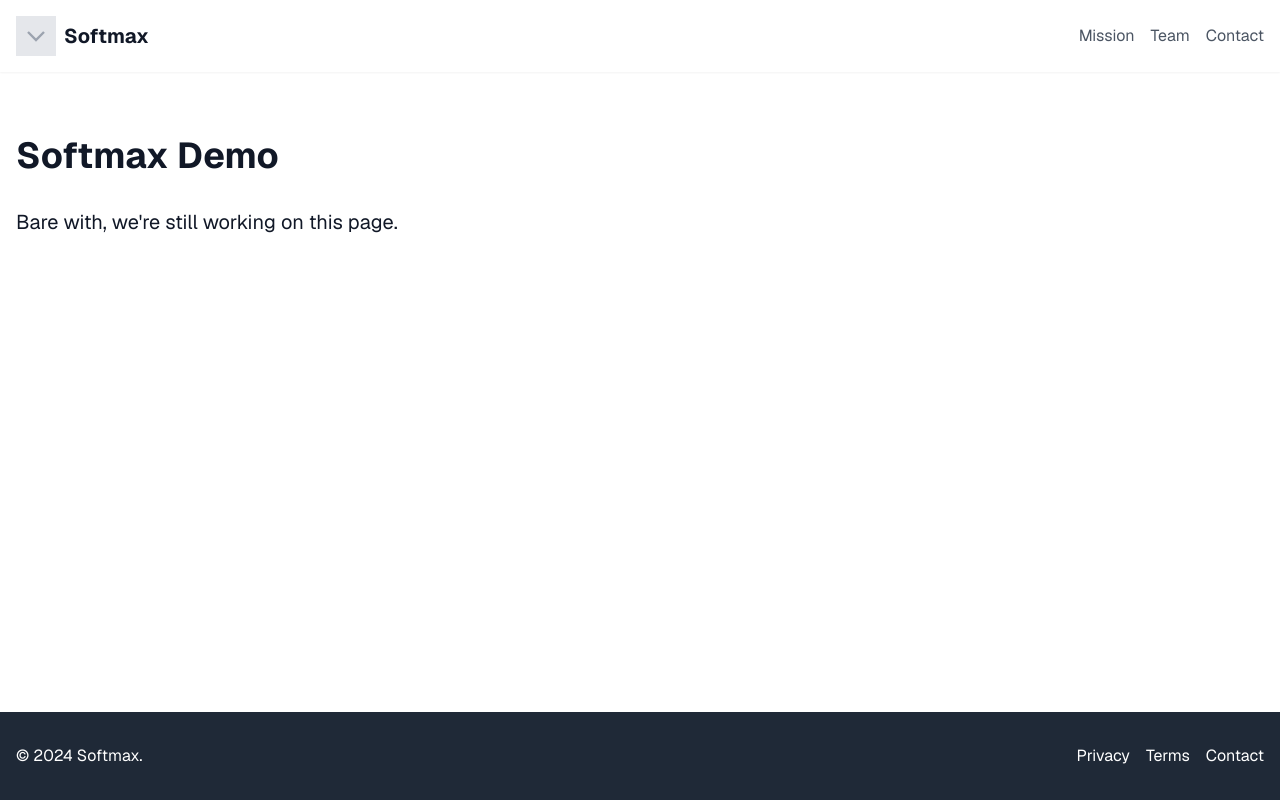
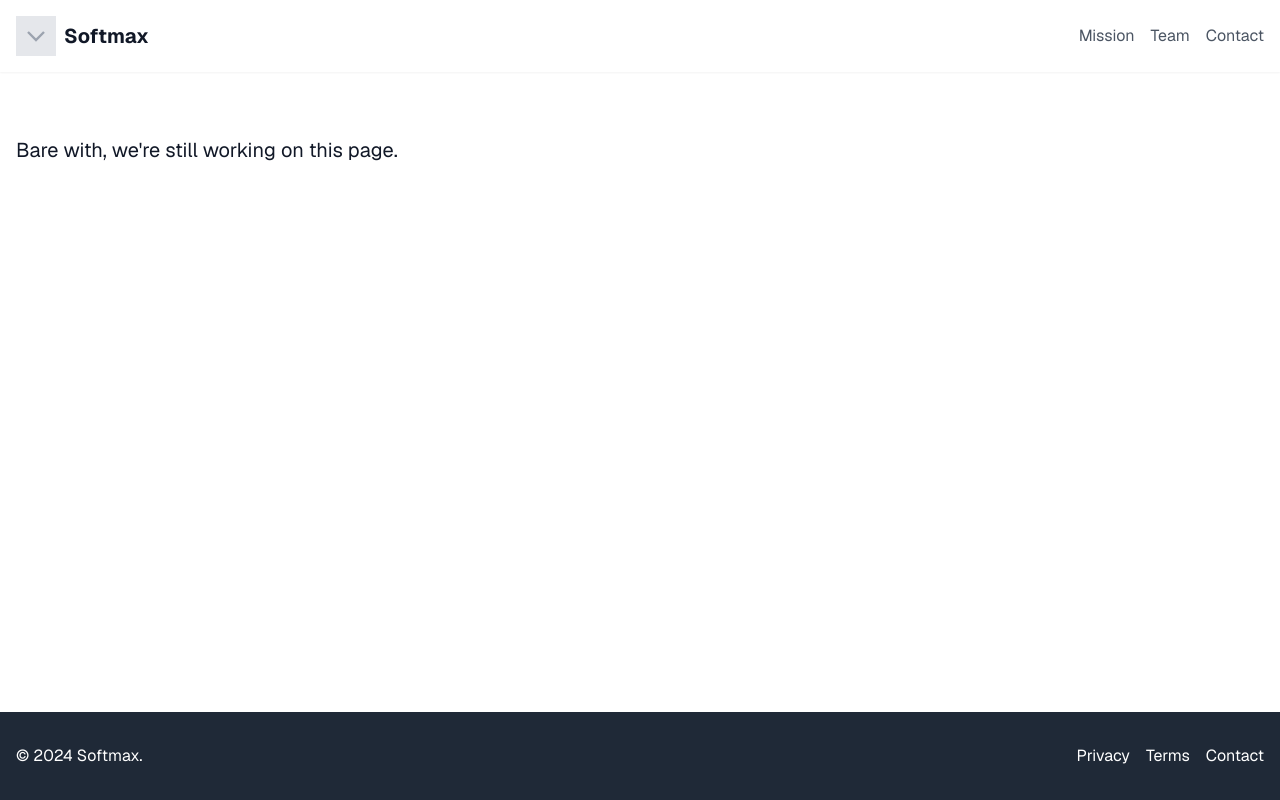
Before and after one commit to kalebsofer/softmaxfront, a Next.js app: page /demo in a window 1280 px wide. Built offline with nearby package versions, Linux system fonts and the light colour scheme.

Commit message:
demo placeholder

```diff
--- a/app/demo/page.tsx
+++ b/app/demo/page.tsx
@@ -6,7 +6,6 @@ export default function Demo() {
     <div className="flex flex-col min-h-screen">
       <Header />
       <main className="flex-grow container mx-auto px-4 py-16">
-        <h1 className="text-4xl font-bold mb-8">Softmax Demo</h1>
         <p className="text-xl mb-8">
           Bare with, we&apos;re still working on this page.
         </p>
```
